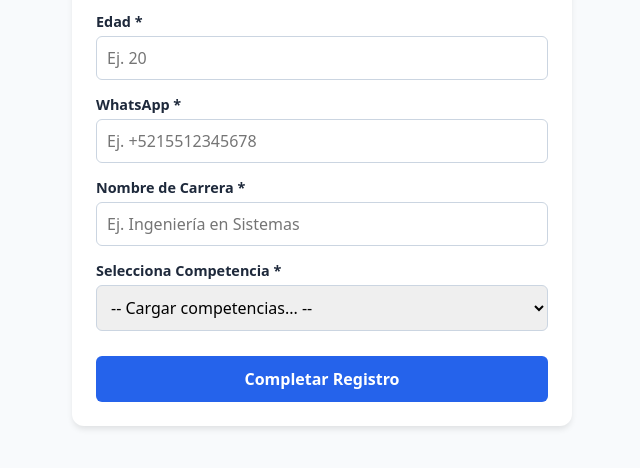
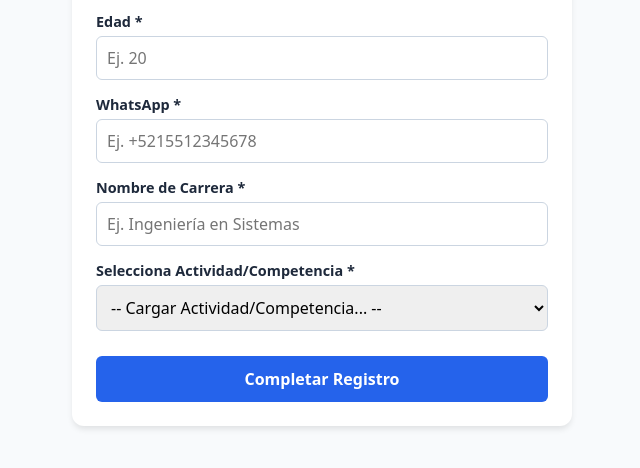
Before and after one commit to botsyfeststana-a11y/registro2026, a website: page public/index.html in a window 1280 px wide. Shown: the part 178-646 px from the top of the page, without its empty margins (318-958 px from the left). Drawn offline with Linux system fonts and the light colour scheme; no server answers.

Commit message:
Update index.html

```diff
--- a/public/index.html
+++ b/public/index.html
@@ -3,7 +3,7 @@
 <head>
   <meta charset="UTF-8">
   <meta name="viewport" content="width=device-width, initial-scale=1.0">
-  <title>Inscripción a Competencias</title>
+  <title>Inscripción Jueces</title>
   <style>
     :root { --primary: #2563eb; --bg: #f8fafc; --card: #ffffff; --text: #1e293b; --border: #cbd5e1; }
     * { box-sizing: border-box; margin: 0; padding: 0; font-family: system-ui, -apple-system, sans-serif; }
@@ -43,9 +43,9 @@
     </div>
 
     <div class="form-group">
-      <label>Selecciona Competencia *</label>
+      <label>Selecciona Actividad/Competencia *</label>
       <select id="competencia" required>
-        <option value="">-- Cargar competencias... --</option>
+        <option value="">-- Cargar Actividad/Competencia... --</option>
       </select>
     </div>
 
```
